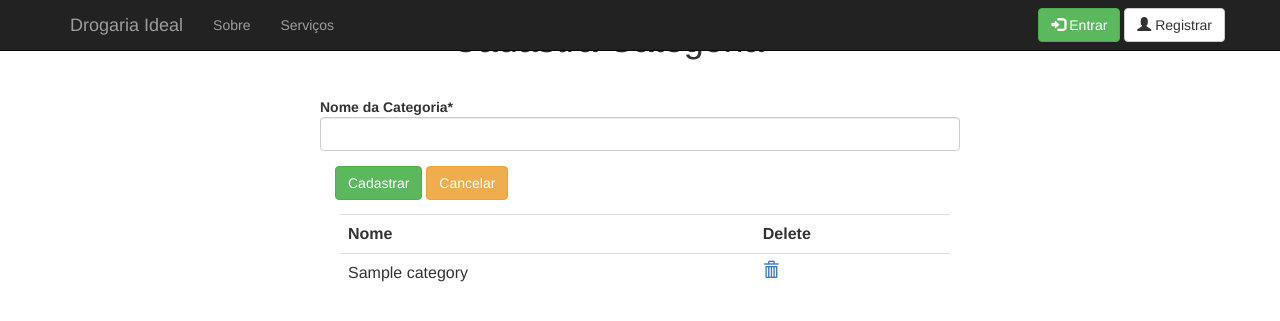
After one commit to ulyssesBML/Requisitos04-DrogariaIdeal, a Django app: page /products/create_category/ in a window 1280 px wide. The commit adds this page. Shown: the top 321 px of the page. Run offline with Django 3.2, Linux system fonts and the light colour scheme; tables that the repository leaves empty hold one stand-in row (values such as "Sample post"); some libraries are stand-ins or nearby versions.

Commit message:
creating categories and alowing its edition

```diff
--- a/DrogariaIdeal/products/forms.py
+++ b/DrogariaIdeal/products/forms.py
@@ -1,7 +1,7 @@
 # encoding: utf-8
 from django import forms
 from django.forms import ModelForm
-from .models import Product
+from .models import Product, Category
 
 class Create_Product_Form(ModelForm):
     class Meta:
@@ -9,11 +9,25 @@ class Create_Product_Form(ModelForm):
         fields = '__all__'
         labels = {
             'product_name': 'Nome do Produto',
-            'price': 'preço',
+            'price': 'Preço',
             'factory_name': 'Fabricante',
             'bar_code': 'Codigo de Barra',
             'description': 'Descrição',
-            'amount': 'quantidade',
+            'amount': 'Quantidade',
             'picture': 'Foto do Produto',
+            'categories': 'Categoria'
 
         }
+
+        widgets = {
+            'categories': forms.CheckboxSelectMultiple()
+        }
+
+
+class Create_Category_Form(ModelForm):
+    class Meta:
+        model = Category
+        fields = '__all__'
+        labels = {
+            'category_name': 'Nome da Categoria'
+        }
--- a/DrogariaIdeal/products/models.py
+++ b/DrogariaIdeal/products/models.py
@@ -4,6 +4,11 @@ from django.db import models
 
 # Create your models here.
 
+class Category(models.Model):
+    category_name = models.CharField(max_length=30, unique=True)
+
+    def __str__(self):
+        return self.category_name
 
 class Product(models.Model):
     product_name = models.CharField(max_length=30)
@@ -13,6 +18,7 @@ class Product(models.Model):
     description = models.TextField(max_length=500,blank=True)
     amount = models.IntegerField()
     picture = models.FileField(upload_to="product_", blank=False, null=True)
+    categories = models.ManyToManyField(Category, blank=True)
 
     def __str__(self):
         return self.product_name
--- /dev/null
+++ b/DrogariaIdeal/products/templates/createCategory/create_category.html
@@ -0,0 +1,36 @@
+{% extends 'base.html' %}
+{% load crispy_forms_tags %}
+{% block body %}
+
+ <div class="col-md-6 col-md-offset-3">
+  <div class="col-md-8 col-md-offset-2">
+    <h1>Cadastra Categoria</h1>
+    <br>
+  </div>
+
+
+  <form class="form-horizontal" action="" method="post" enctype="multipart/form-data">
+    {% csrf_token %}
+
+    {{form|crispy}}
+
+
+    <button type="submit" type="button" class="btn btn-success" onclick="return confirm('Voce tem certeza ?')">Cadastrar</button>
+    <a class="btn btn-warning" href="{% url 'products:list_products' %}">Cancelar</a>
+  </form>
+
+  <table class="table table-hover" style="margin:5px;">
+    <tr>
+      <th>Nome</th>
+      <th>Delete</th>
+    </tr>
+    {% for category in all_categories %}
+    <tr>
+      <td>{{category.category_name}}</td>
+      <td><a class="glyphicon glyphicon-trash" onclick="return confirm('Voce tem certeza que deseja deletar ?   (Essa operação é irreversível)')" href="{% url 'products:delete_categories' category.id %}"></a></td>
+    </tr>
+    {% endfor %}
+  </table>
+</div>
+
+{% endblock %}
--- a/DrogariaIdeal/products/templates/listProducts/list_products.html
+++ b/DrogariaIdeal/products/templates/listProducts/list_products.html
@@ -34,6 +34,8 @@
 
   {% endfor %}
 </table>
-
+<a class="btn btn-primary" href="{% url 'products:create_product' %}">Adicionar Produto</a>
+<br></br>
+<a class = "glyphicon glyphicon-plus" href="{% url 'products:create_category' %}"> Criar Categoria </a>
 </div>
 {% endblock %}
--- a/DrogariaIdeal/products/urls.py
+++ b/DrogariaIdeal/products/urls.py
@@ -11,5 +11,8 @@ urlpatterns = [
     url(r'^list_products/', views.list_products, name="list_products"),
     url(r'^delete_products/(?P<product_id>[0-9]+)/', views.delete_products, name="delete_products"),
     url(r'^edit_products/(?P<product_id>[0-9]+)/', views.edit_product, name="edit_product"),
+    url(r'^create_category/', views.create_category, name="create_category"),
+    url(r'^delete_category/(?P<category_id>[0-9]+)/', views.delete_categories, name="delete_categories"),
+
 ]
 static(settings.MEDIA_URL, document_root=settings.MEDIA_ROOT)
--- a/DrogariaIdeal/products/views.py
+++ b/DrogariaIdeal/products/views.py
@@ -1,8 +1,8 @@
 from django.shortcuts import render, redirect, get_object_or_404
 from django.core.urlresolvers import reverse
 from django.http import HttpResponseRedirect
-from .forms import Create_Product_Form
-from .models import Product
+from .forms import Create_Product_Form, Create_Category_Form
+from .models import Product, Category
 # Create your views here.
 
 
@@ -42,3 +42,19 @@ def list_products(request):
 def delete_products(request, product_id):
         Product.objects.get(id=product_id).delete()
         return HttpResponseRedirect(reverse('products:list_products'))
+
+def create_category(request):
+
+    if request.method == "POST":
+        form = Create_Category_Form(request.POST)
+        if form.is_valid():
+            form.save()
+        return render(request, 'createCategory/create_category.html', {'form': form, 'all_categories': Category.objects.all()})
+
+    else:
+        form = Create_Category_Form()
+        return render(request, 'createCategory/create_category.html', {'form': form, 'all_categories': Category.objects.all()})
+
+def delete_categories(request, category_id):
+        Category.objects.get(id=category_id).delete()
+        return HttpResponseRedirect(reverse('products:create_category'))
```
